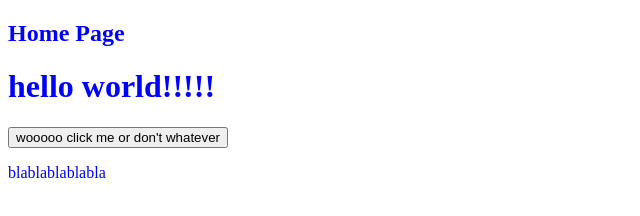
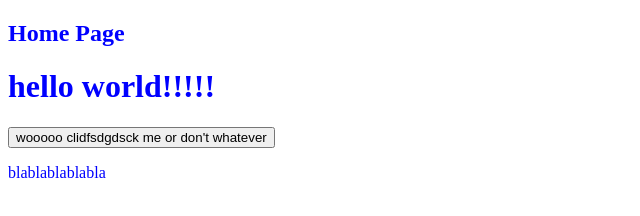
Before and after one commit to aitchiss/suzanne-deployed-a-zip, a plain HTML site: page index.html in a window 1280 px wide. Shown: the whole page, without its empty margins (0-640 px from the left). Drawn offline with Linux system fonts and the light colour scheme.

Commit message:
Fix button text in index.html

```diff
--- a/index.html
+++ b/index.html
@@ -11,7 +11,7 @@
       </div>
       <div class="content">
         <h1>hello world!!!!!</h1>
-        <button>wooooo click me or don't whatever</button>
+        <button>wooooo clidfsdgdsck me or don't whatever</button>
         <p>blablablablabla</p>
       </div>
     </div>
```
